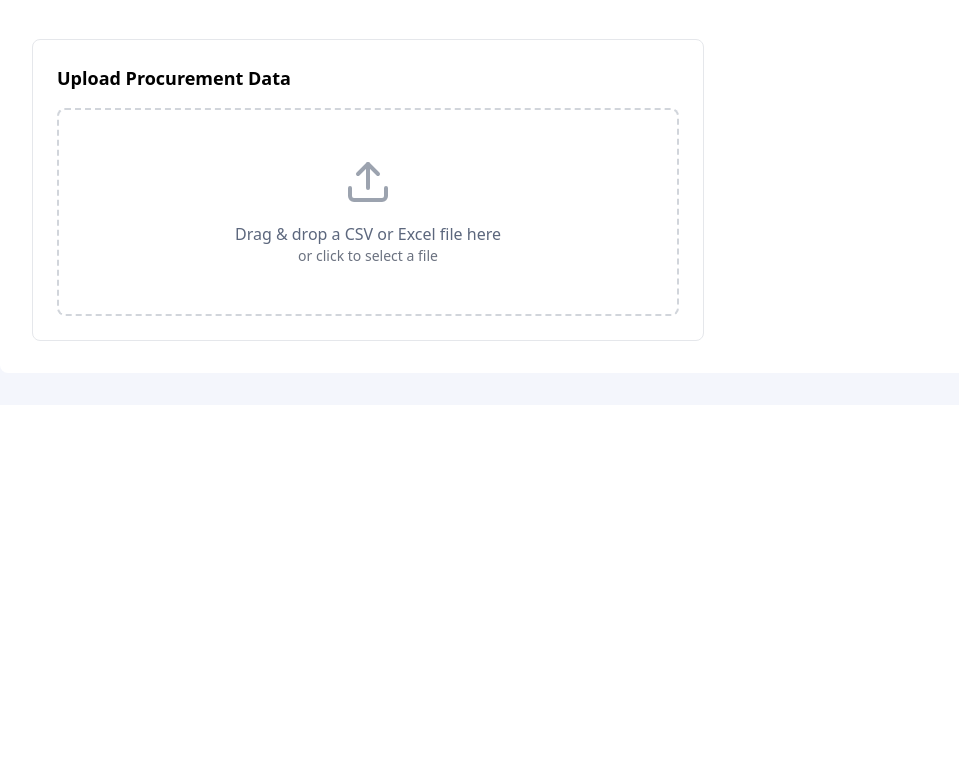
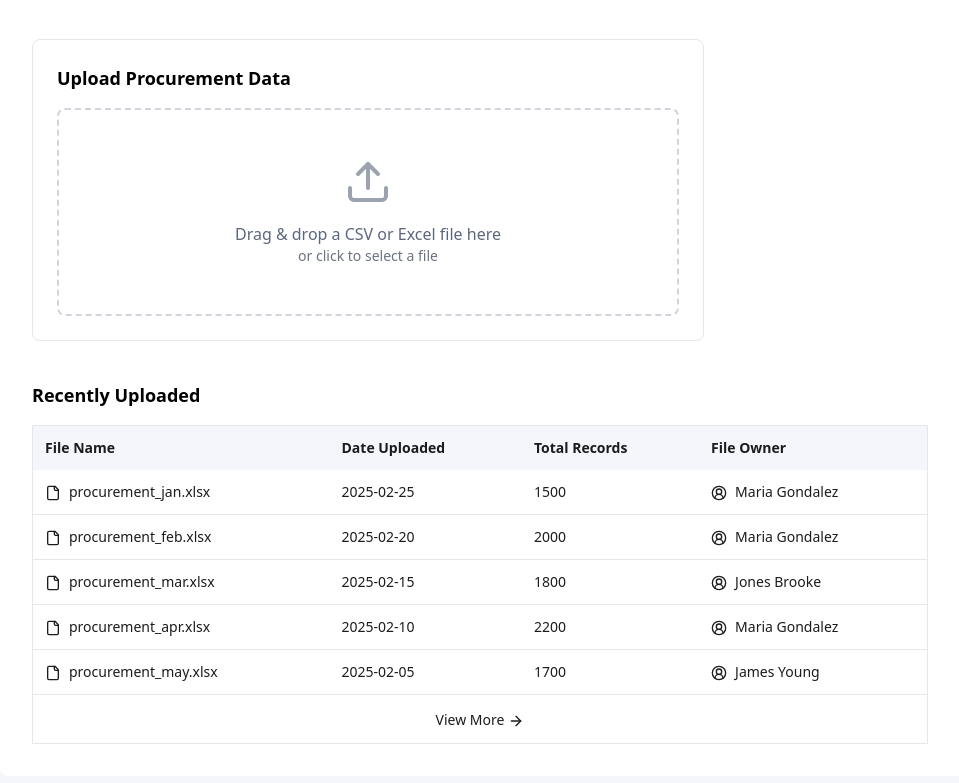
Before and after one commit to shermainesuah/ProcureScope, a React (Vite) app: page /data-import in a window 1280 px wide. Shown: the part 471-1254 px from the top of the page, without its empty margins (32-991 px from the left). Before the commit the page ends 876 px from the top, so only its background shows below. Built offline with nearby package versions, Linux system fonts and the light colour scheme.

Commit message:
Added recently uploaded section

```diff
--- a/src/App.tsx
+++ b/src/App.tsx
@@ -6,7 +6,7 @@
 
 function App() {
   return (
-    <div className="min-h-screen w-screen bg-gray flex flex-col">
+    <div className="min-h-screen bg-gray flex flex-col">
       <Navbar />
       <Routes>
         <Route path="/login" element={<Login />} />
--- a/src/pages/DataImport.tsx
+++ b/src/pages/DataImport.tsx
@@ -1,6 +1,14 @@
 import { useEffect, useState } from "react";
-import { Upload, Download, File, X } from "lucide-react";
+import {
+  Upload,
+  Download,
+  File,
+  X,
+  ArrowRight,
+  CircleUserRound,
+} from "lucide-react";
 import { motion } from "framer-motion";
+import { useNavigate } from "react-router-dom";
 
 const DataImport: React.FC = () => {
   const [uploadingDataScenario, setUploadingDataScenario] = useState(false);
@@ -11,6 +19,45 @@
     useState(false);
   const [showFailed, setShowFailed] = useState(false);
   const [failedUpload, setFailedUpload] = useState(false);
+  const navigate = useNavigate();
+
+  const [recentImports] = useState([
+    {
+      id: 1,
+      fileName: "procurement_jan.xlsx",
+      date: "2025-02-25",
+      owner: "Maria Gondalez",
+      totalRecords: 1500,
+    },
+    {
+      id: 2,
+      fileName: "procurement_feb.xlsx",
+      date: "2025-02-20",
+      owner: "Maria Gondalez",
+      totalRecords: 2000,
+    },
+    {
+      id: 3,
+      fileName: "procurement_mar.xlsx",
+      date: "2025-02-15",
+      owner: "Jones Brooke",
+      totalRecords: 1800,
+    },
+    {
+      id: 4,
+      fileName: "procurement_apr.xlsx",
+      date: "2025-02-10",
+      owner: "Maria Gondalez",
+      totalRecords: 2200,
+    },
+    {
+      id: 5,
+      fileName: "procurement_may.xlsx",
+      date: "2025-02-05",
+      owner: "James Young",
+      totalRecords: 1700,
+    },
+  ]);
 
   const simulateUpload = async () => {
     setProgress(0);
@@ -55,7 +102,7 @@
   return (
     <div className="main-container">
       <div className="gap-1 flex flex-col mb-10">
-        <h1 className="">Procurement Data Import</h1>
+        <h1>Procurement Data Import</h1>
         <p className="text-textColor-secondary">
           Upload and manage your procurement data using a structured template to
           ensure consistency and accuracy.
@@ -86,7 +133,7 @@
             </tr>
           </thead>
           <tbody>
-            <tr>
+            <tr className="text-textColor-primary">
               <td className="border p-2 border-l">PO-2024-00123</td>
               <td className="border p-2">2024-02-24</td>
               <td className="border p-2">ABC Agro Supplies</td>
@@ -244,6 +291,51 @@
           )}
         </div>
       )}
+      <h2 className="text-lg font-semibold mt-10">Recently Uploaded</h2>
+      <div className="mt-4 max-w-4xl">
+        <div className="border overflow-x-auto">
+          <table className="w-full border-collapse">
+            <thead>
+              <tr className="bg-gray text-left text-sm text-textColor-primary">
+                <th className="p-3">File Name</th>
+                <th className="p-3">Date Uploaded</th>
+                <th className="p-3">Total Records</th>
+                <th className="p-3">File Owner</th>
+              </tr>
+            </thead>
+            <tbody>
+              {recentImports.map((importItem) => (
+                <tr
+                  key={importItem.id}
+                  className="border-b text-textColor-primary text-sm"
+                >
+                  <td className="p-3">
+                    <File className="w-4 h-4 inline-block mr-2" />
+                    {importItem.fileName}
+                  </td>
+                  <td className="p-3">{importItem.date}</td>
+                  <td className="p-3">{importItem.totalRecords}</td>
+                  <td className="p-3">
+                    <CircleUserRound className="w-4 h-4 inline-block mr-2" />
+                    {importItem.owner}
+                  </td>
+                </tr>
+              ))}
+              <tr>
+                <td colSpan={4} className="p-3 text-center">
+                  <button
+                    onClick={() => navigate("/procurement-history")}
+                    className="text-textColor-primary hover:text-secondary text-sm font-medium"
+                  >
+                    View More
+                    <ArrowRight className="w-4 h-4 inline-block ml-1" />
+                  </button>
+                </td>
+              </tr>
+            </tbody>
+          </table>
+        </div>
+      </div>
     </div>
   );
 };
```
